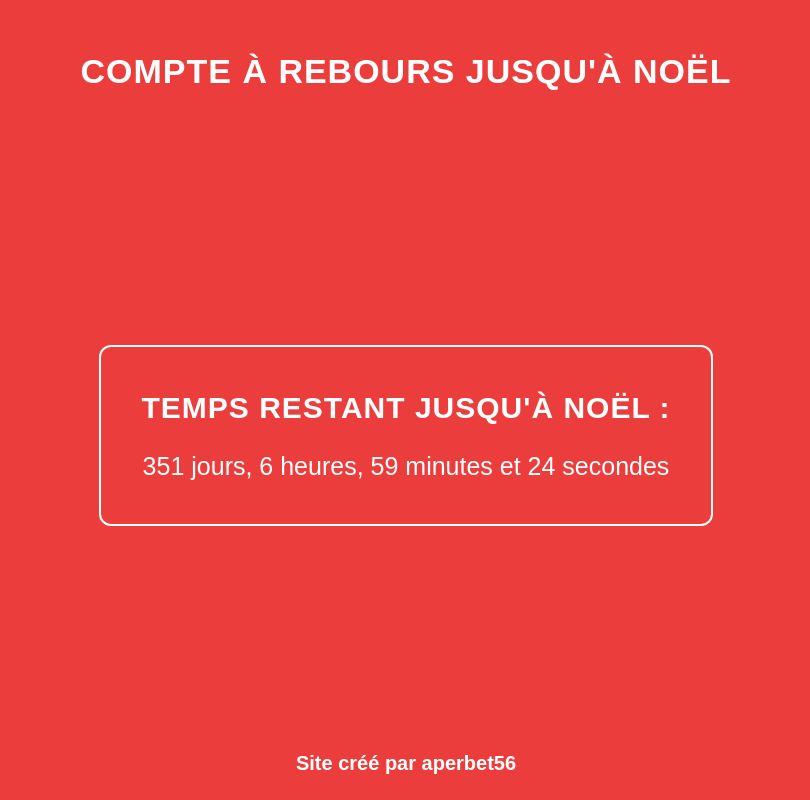
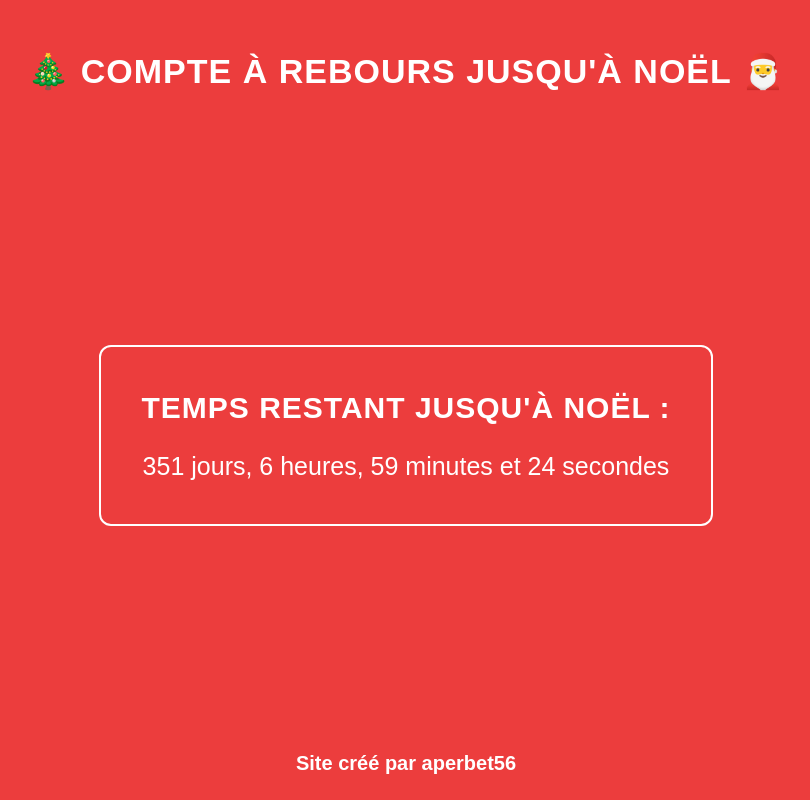
Before and after one commit to aperbet56/compte_a_rebours, a plain HTML site: page index.html in a window 1280 px wide. Shown: the whole page, without its empty margins (234-1044 px from the left). Drawn offline with Linux system fonts and the light colour scheme.

Commit message:
Ajout d'emojis

```diff
--- a/index.html
+++ b/index.html
@@ -10,7 +10,7 @@
   </head>
   <body>
     <header>
-      <h1>Compte à rebours jusqu'à Noël</h1>
+      <h1>🎄 Compte à rebours jusqu'à Noël 🎅</h1>
     </header>
     <main class="main__content">
       <section class="container">
```
